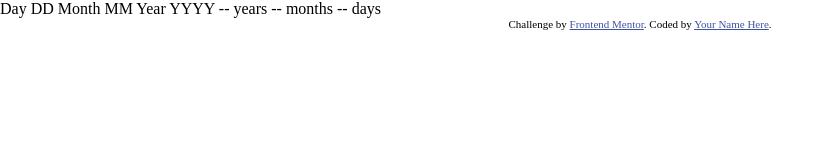
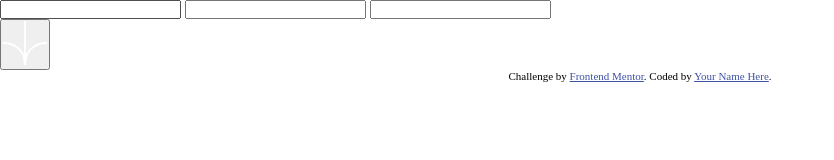
Before and after one commit to 987456987/age-calculator-app-main, a plain HTML site: page index.html in a window 1280 px wide. Shown: the whole page, without its empty margins (0-834 px from the left). Drawn offline with Linux system fonts and the light colour scheme.

Commit message:
Input layout

```diff
--- a/index.html
+++ b/index.html
@@ -19,7 +19,22 @@
   </style>
 </head>
 <body>
-  Day
+  <main>
+    <div class="container-form">
+      <form>
+        <div class="container-input">
+          <input type="text">
+          <input type="text">
+          <input type="text">
+        </div>
+        <div class="container-submit">
+          <span class="divider"></span>
+          <button type="submit"><img src="images/icon-arrow.svg"></button>
+        </div>
+      </form>
+    </div>
+  </main>
+  <!-- Day
   DD
 
   Month
@@ -31,7 +46,7 @@
   -- years
   -- months
   -- days
-
+   -->
   <div class="attribution">
     Challenge by <a href="https://www.frontendmentor.io?ref=challenge" target="_blank">Frontend Mentor</a>.
     Coded by <a href="#">Your Name Here</a>.
```
